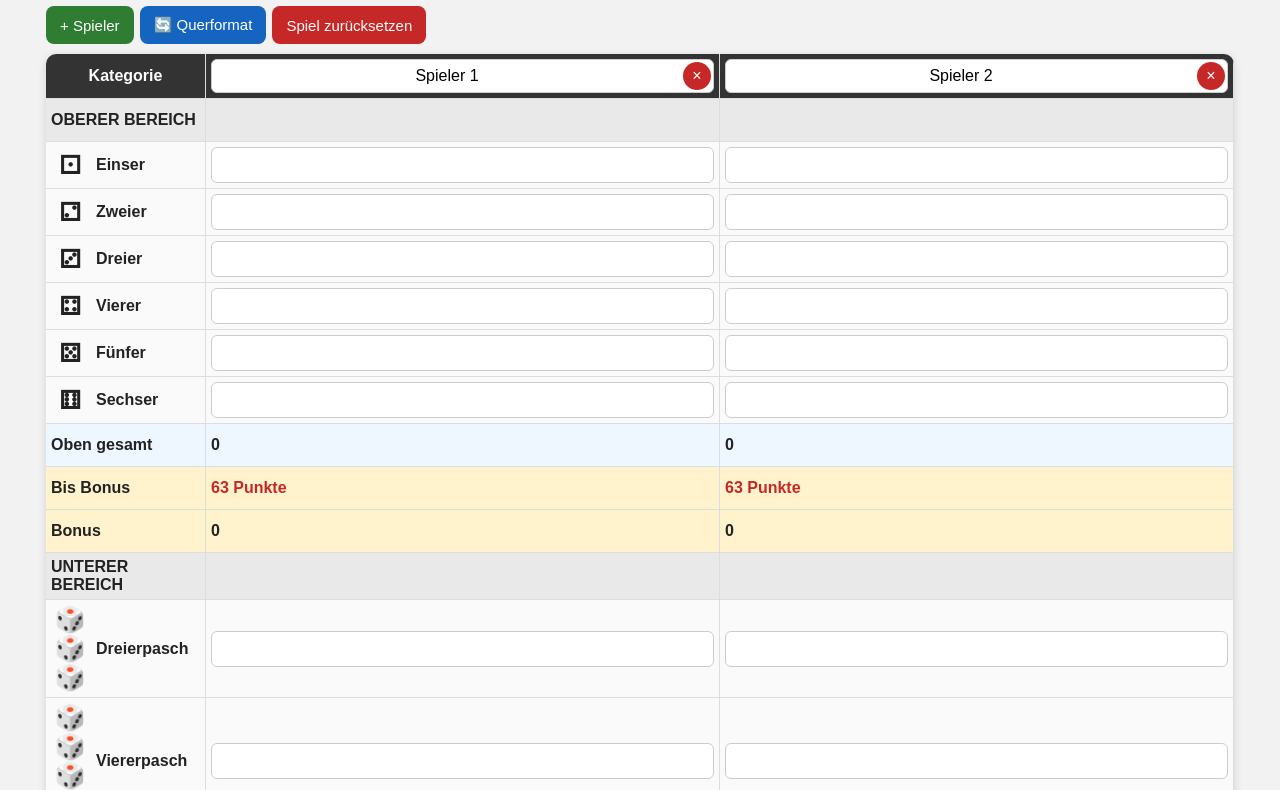
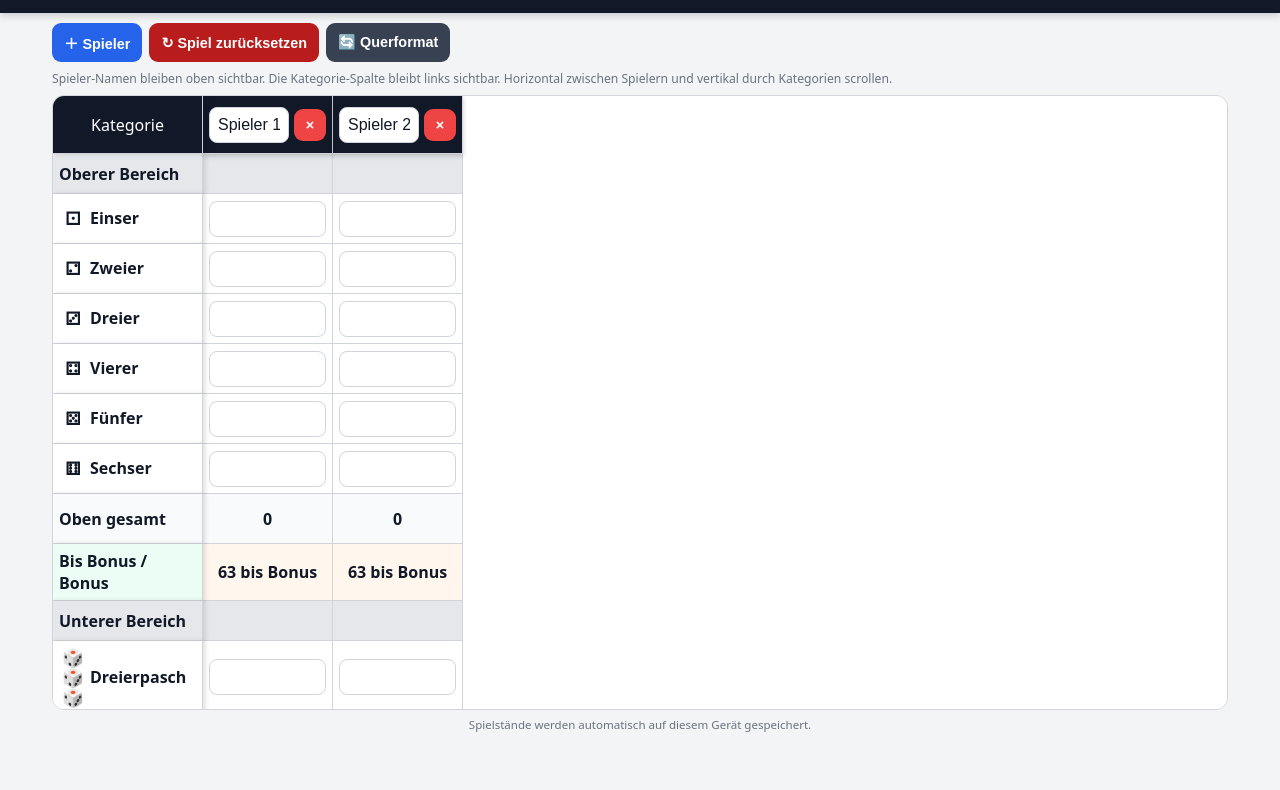
Before and after one commit to IraSeid/KniffelByIra, a plain HTML site: page index.html in a window 1280 px wide. Shown: the part 55-845 px from the top of the page. After the commit the page ends 800 px from the top, so only its background shows below. Drawn offline with Linux system fonts and the light colour scheme.

Commit message:
Add files via upload

```diff
--- a/index.html
+++ b/index.html
@@ -1,90 +1,100 @@
-<!DOCTYPE html>
+<!doctype html>
 <html lang="de">
 <head>
-<meta charset="UTF-8">
-<meta name="viewport" content="width=device-width,initial-scale=1.0">
-<meta name="theme-color" content="#222">
-<meta name="apple-mobile-web-app-capable" content="yes">
-<meta name="apple-mobile-web-app-status-bar-style" content="black">
-<meta name="apple-mobile-web-app-title" content="KniffelByIra">
-<link rel="manifest" href="manifest.json">
+<meta charset="utf-8">
+<meta name="viewport" content="width=device-width,initial-scale=1,viewport-fit=cover">
+<meta name="theme-color" content="#111827">
+<link rel="manifest" href="./manifest.json">
+<link rel="icon" href="./icon.svg" type="image/svg+xml">
 <title>KniffelByIra</title>
 <style>
-*{box-sizing:border-box}
-body{margin:0;font-family:Arial,sans-serif;background:#f2f2f2;color:#222}
-header{background:#222;color:#fff;padding:12px;text-align:center;position:sticky;top:0;z-index:10}
-h1{margin:0;font-size:24px}.sub{font-size:12px;opacity:.7;margin-top:3px}
-.container{padding:10px;max-width:1200px;margin:auto}
-.toolbar{display:flex;flex-wrap:wrap;gap:6px;margin-bottom:10px}
-button{border:0;border-radius:8px;padding:10px 14px;font-size:15px;cursor:pointer;touch-action:manipulation}
-.add{background:#2e7d32;color:#fff}.reset{background:#c62828;color:#fff}.rotate{background:#1565c0;color:#fff}
-.table-wrapper{overflow-x:auto;background:#fff;border-radius:10px;box-shadow:0 2px 8px #0002;-webkit-overflow-scrolling:touch}
-.players{display:grid;min-width:760px}
-.cell{padding:7px;border-right:1px solid #ddd;border-bottom:1px solid #ddd;min-height:50px;display:flex;align-items:center}
-.header{background:#333;color:#fff;font-weight:bold;justify-content:center}
-.category{font-weight:bold;background:#fafafa;gap:7px}.category-icon{font-size:25px;width:38px;min-width:38px;text-align:center}.category-name{line-height:1.1}
-.section{background:#e9e9e9;font-weight:bold}.summary{background:#eef6ff;font-weight:bold}.bonus{background:#fff3cd;font-weight:bold}.total{background:#dff0d8;font-weight:bold}
-input{width:100%;padding:9px;border:1px solid #ccc;border-radius:6px;font-size:16px;text-align:center;background:#fff}
-input:focus{outline:2px solid #1976d2;border-color:#1976d2}.score{font-size:17px}
-.player-header{position:relative;width:100%}.player-name-input{padding-right:38px}
-.remove-player{position:absolute;right:3px;top:50%;transform:translateY(-50%);width:28px;height:28px;padding:0;margin:0;border-radius:50%;background:#c62828;color:#fff;font-size:16px}
-.bonus-reached{color:#2e7d32}.bonus-missing{color:#c62828}
-@media(max-width:600px){h1{font-size:21px}.container{padding:7px}button{font-size:14px;padding:9px 11px}}
-@media(orientation:landscape){header{padding:7px}h1{font-size:20px}.container{padding:6px}.cell{min-height:43px;padding:5px}input{padding:7px}}
+*{box-sizing:border-box;-webkit-tap-highlight-color:transparent}
+:root{--bg:#f3f4f6;--card:#fff;--text:#111827;--muted:#6b7280;--border:#d1d5db;--blue:#2563eb;--header:#111827}
+html,body{margin:0;background:var(--bg);color:var(--text);font-family:system-ui,-apple-system,BlinkMacSystemFont,"Segoe UI",sans-serif}
+body{min-height:100vh}
+header{position:sticky;top:0;z-index:100;background:var(--header);color:#fff;padding:12px 14px;box-shadow:0 2px 8px #0003}
+.header-inner,main{max-width:1200px;margin:auto}
+.title{font-weight:800;font-size:1.2rem}.subtitle{font-size:.75rem;opacity:.7}
+main{padding:10px 12px}
+.toolbar{display:flex;flex-wrap:wrap;gap:7px;margin-bottom:8px}
+button{border:0;border-radius:9px;padding:9px 12px;font-weight:700;font-size:.9rem;background:var(--blue);color:#fff}
+button.secondary{background:#374151}button.danger{background:#b91c1c}
+.hint{font-size:.76rem;color:var(--muted);margin:0 0 8px}
+.table-wrapper{overflow:auto;-webkit-overflow-scrolling:touch;height:calc(100vh - 185px);height:calc(100dvh - 185px);min-height:300px;border:1px solid var(--border);border-radius:12px;background:#fff;overscroll-behavior:contain}
+.players{display:grid;grid-template-columns:150px repeat(var(--player-count),130px);width:max-content;min-width:calc(150px + var(--player-count)*130px)}
+.cell{min-height:50px;padding:6px;border-right:1px solid var(--border);border-bottom:1px solid var(--border);background:#fff;display:flex;align-items:center}
+.sticky-top{position:sticky;top:0;z-index:20;background:var(--header);color:#fff;box-shadow:0 2px 5px #0003}
+.sticky-left{position:sticky;left:0;z-index:10;background:#fff;box-shadow:2px 0 5px #0002}
+.corner{z-index:40!important;background:var(--header);color:#fff}
+.header-cell{min-height:58px;justify-content:center}
+.category{font-weight:700;line-height:1.15}.category-icon{display:inline-block;width:28px;text-align:center;margin-right:3px;font-size:1.1rem}
+.section{background:#e5e7eb;font-weight:800;min-height:40px}.sticky-left.section{background:#e5e7eb}
+.summary{font-weight:700;background:#f9fafb}.sticky-left.summary{background:#f9fafb}
+.bonus{font-weight:800;background:#ecfdf5}.sticky-left.bonus{background:#ecfdf5}
+.bonus.missing{background:#fff7ed}.sticky-left.bonus.missing{background:#fff7ed}
+.total{font-weight:900;background:#dbeafe}.sticky-left.total{background:#dbeafe}
+input{width:100%;min-width:0;border:1px solid var(--border);border-radius:8px;padding:8px;font-size:1rem;background:#fff;color:var(--text);outline:none}
+input:focus{border-color:var(--blue);box-shadow:0 0 0 2px #2563eb26}
+input[type=number]{text-align:center;font-weight:700;appearance:textfield;-moz-appearance:textfield}
+input[type=number]::-webkit-inner-spin-button,input[type=number]::-webkit-outer-spin-button{-webkit-appearance:none;margin:0}
+.name-remove{display:flex;gap:5px;width:100%;align-items:center}.name-remove input{flex:1}
+.remove-player{width:32px;height:32px;padding:0;background:#ef4444}
+.fixed-score{width:100%;min-height:36px;border:1px solid var(--border);border-radius:8px;background:#fff;display:flex;align-items:center;justify-content:center;font-weight:800;cursor:pointer}
+.fixed-score.empty{color:var(--muted);font-weight:500}.fixed-score.failed{color:#b91c1c;background:#fef2f2}
+.footer-note{text-align:center;color:var(--muted);font-size:.72rem;margin-top:7px}
+@media(orientation:landscape) and (max-height:600px){.table-wrapper{height:calc(100vh - 125px);height:calc(100dvh - 125px)}header{padding:7px 12px}.subtitle{display:none}}
 </style>
 </head>
 <body>
-<header><h1>🎲 KniffelByIra</h1><div class="sub">Deine digitale Kniffel-Tabelle</div></header>
-<div class="container">
+<header><div class="header-inner"><div class="title">🎲 KniffelByIra</div><div class="subtitle">Punktetabelle</div></div></header>
+<main>
 <div class="toolbar">
-<button class="add" onclick="addPlayer()">+ Spieler</button>
-<button class="rotate" onclick="toggleLandscape()">🔄 Querformat</button>
-<button class="reset" onclick="resetGame()">Spiel zurücksetzen</button>
+<button id="addPlayerBtn">＋ Spieler</button>
+<button id="resetBtn" class="danger">↻ Spiel zurücksetzen</button>
+<button id="landscapeBtn" class="secondary">🔄 Querformat</button>
 </div>
-<div class="table-wrapper"><div class="players" id="scoreTable"></div></div>
-</div>
+<p class="hint">Spieler-Namen bleiben oben sichtbar. Die Kategorie-Spalte bleibt links sichtbar. Horizontal zwischen Spielern und vertikal durch Kategorien scrollen.</p>
+<div class="table-wrapper" id="tableWrapper"><div class="players" id="playersGrid"></div></div>
+<div class="footer-note">Spielstände werden automatisch auf diesem Gerät gespeichert.</div>
+</main>
 <script>
-const upperCategories=[
-{name:"Einser",multiplier:1,icon:"⚀"},{name:"Zweier",multiplier:2,icon:"⚁"},
-{name:"Dreier",multiplier:3,icon:"⚂"},{name:"Vierer",multiplier:4,icon:"⚃"},
-{name:"Fünfer",multiplier:5,icon:"⚄"},{name:"Sechser",multiplier:6,icon:"⚅"}];
-const lowerCategories=[
-{name:"Dreierpasch",icon:"🎲🎲🎲"},{name:"Viererpasch",icon:"🎲🎲🎲🎲"},
-{name:"Full House",icon:"🏠"},{name:"Kleine Straße",icon:"➖➖➖➖"},
-{name:"Große Straße",icon:"🔢"},{name:"Kniffel",icon:"🎲✨"},{name:"Chance",icon:"🍀"}];
-let players=JSON.parse(localStorage.getItem("kniffelPlayers"))||[
-{name:"Spieler 1",scores:{}},{name:"Spieler 2",scores:{}}];
-function save(){localStorage.setItem("kniffelPlayers",JSON.stringify(players))}
-function createCell(text,cls){const c=document.createElement("div");c.className=cls;c.textContent=text;return c}
-function addSectionRow(text,table){table.appendChild(createCell(text,"cell section"));players.forEach(()=>table.appendChild(createCell("","cell section")))}
-function createCategoryCell(icon,name){const c=createCell("","cell category");const i=document.createElement("span");i.className="category-icon";i.textContent=icon;const n=document.createElement("span");n.className="category-name";n.textContent=name;c.append(i,n);return c}
-function calculateUpperTotal(p){return upperCategories.reduce((t,c)=>t+(Number(p.scores[c.name])||0),0)}
-function calculateBonus(p){return calculateUpperTotal(p)>=63?35:0}
-function calculateTotal(p){let t=calculateUpperTotal(p)+calculateBonus(p);lowerCategories.forEach(c=>t+=Number(p.scores[c.name])||0);return t}
-function createBonusCell(p){const total=calculateUpperTotal(p),c=createCell("","cell bonus calculation-bonus-missing");if(total>=63){c.textContent="✓ Bonus erreicht";c.classList.add("bonus-reached")}else{c.textContent=`${63-total} Punkte`;c.classList.add("bonus-missing")}return c}
-function render(){
-const table=document.getElementById("scoreTable");
-table.style.gridTemplateColumns=`160px repeat(${players.length},minmax(100px,1fr))`;table.innerHTML="";
-table.appendChild(createCell("Kategorie","cell header"));
-players.forEach((p,index)=>{const cell=createCell("","cell header"),w=document.createElement("div");w.className="player-header";const input=document.createElement("input");input.className="player-name-input";input.value=p.name;input.placeholder="Name";input.addEventListener("input",()=>{players[index].name=input.value;save()});const b=document.createElement("button");b.className="remove-player";b.textContent="×";b.title="Spieler entfernen";b.addEventListener("click",()=>removePlayer(index));w.append(input,b);cell.appendChild(w);table.appendChild(cell)});
-addSectionRow("OBERER BEREICH",table);
-upperCategories.forEach(cat=>{table.appendChild(createCategoryCell(cat.icon,cat.name));players.forEach(p=>{const cell=createCell("","cell category"),input=document.createElement("input");input.type="number";input.min="0";input.max=cat.multiplier*6;input.className="score";input.value=p.scores[cat.name]??"";input.addEventListener("input",()=>{let v=input.value;if(v==="")delete p.scores[cat.name];else{v=Math.max(0,Math.min(Number(v),cat.multiplier*6));input.value=v;p.scores[cat.name]=v}save();updateCalculations()});cell.appendChild(input);table.appendChild(cell)})});
-table.appendChild(createCell("Oben gesamt","cell summary"));players.forEach(p=>table.appendChild(createCell(calculateUpperTotal(p),"cell summary calculation-upper")));
-table.appendChild(createCell("Bis Bonus","cell bonus"));players.forEach(p=>table.appendChild(createBonusCell(p)));
-table.appendChild(createCell("Bonus","cell bonus"));players.forEach(p=>table.appendChild(createCell(calculateBonus(p),"cell bonus calculation-bonus")));
-addSectionRow("UNTERER BEREICH",table);
-lowerCategories.forEach(cat=>{table.appendChild(createCategoryCell(cat.icon,cat.name));players.forEach(p=>{const cell=createCell("","cell category"),input=document.createElement("input");input.type="number";input.min="0";input.className="score";input.value=p.scores[cat.name]??"";input.addEventListener("input",()=>{if(input.value==="")delete p.scores[cat.name];else p.scores[cat.name]=Math.max(0,Number(input.value));save();updateCalculations()});cell.appendChild(input);table.appendChild(cell)})});
-table.appendChild(createCell("Gesamt","cell total"));players.forEach(p=>table.appendChild(createCell(calculateTotal(p),"cell total calculation-total")));
-}
-function updateCalculations(){
-const upper=document.querySelectorAll(".calculation-upper"),bonus=document.querySelectorAll(".calculation-bonus"),missing=document.querySelectorAll(".calculation-bonus-missing"),total=document.querySelectorAll(".calculation-total");
-players.forEach((p,i)=>{if(upper[i])upper[i].textContent=calculateUpperTotal(p);if(bonus[i])bonus[i].textContent=calculateBonus(p);if(missing[i]){const t=calculateUpperTotal(p);missing[i].textContent=t>=63?"✓ Bonus erreicht":`${63-t} Punkte`;missing[i].classList.toggle("bonus-reached",t>=63);missing[i].classList.toggle("bonus-missing",t<63)}if(total[i])total[i].textContent=calculateTotal(p)})
-}
-function addPlayer(){if(players.length>=6){alert("Maximal 6 Spieler.");return}players.push({name:`Spieler ${players.length+1}`,scores:{}});save();render()}
-function removePlayer(index){if(players.length<=1){alert("Mindestens ein Spieler muss vorhanden sein.");return}const name=players[index].name||`Spieler ${index+1}`;if(confirm(`Möchtest du "${name}" wirklich entfernen?`)){players.splice(index,1);save();render()}}
-function resetGame(){if(!confirm("Möchtest du wirklich alle Punkte zurücksetzen?"))return;players.forEach(p=>p.scores={});save();render()}
-async function toggleLandscape(){document.body.classList.toggle("landscape");const active=document.body.classList.contains("landscape");if(screen.orientation?.lock){try{active?await screen.orientation.lock("landscape"):screen.orientation.unlock()}catch(e){}}}
-if("serviceWorker" in navigator){window.addEventListener("load",()=>navigator.serviceWorker.register("service-worker.js"))}
+const STORAGE_KEY="kniffelbyira-v2";
+const upper=[
+{key:"ones",label:"Einser",icon:"⚀",max:6},{key:"twos",label:"Zweier",icon:"⚁",max:12},
+{key:"threes",label:"Dreier",icon:"⚂",max:18},{key:"fours",label:"Vierer",icon:"⚃",max:24},
+{key:"fives",label:"Fünfer",icon:"⚄",max:30},{key:"sixes",label:"Sechser",icon:"⚅",max:36}];
+const lower=[
+{key:"threeKind",label:"Dreierpasch",icon:"🎲🎲🎲",type:"number"},
+{key:"fourKind",label:"Viererpasch",icon:"🎲🎲🎲🎲",type:"number"},
+{key:"fullHouse",label:"Full House",icon:"🏠",fixed:25},
+{key:"smallStraight",label:"Kleine Straße",icon:"➖➖➖➖",fixed:30},
+{key:"largeStraight",label:"Große Straße",icon:"🔢",fixed:40},
+{key:"kniffel",label:"Kniffel",icon:"🎲✨",fixed:50},
+{key:"chance",label:"Chance",icon:"🍀",type:"number"}];
+const keys=[...upper,...lower].map(x=>x.key);
+function player(name){let scores={};keys.forEach(k=>scores[k]="");return{name,scores}}
+function defaultState(){return{players:[player("Spieler 1"),player("Spieler 2")]}}
+function load(){try{const s=JSON.parse(localStorage.getItem(STORAGE_KEY));if(s&&Array.isArray(s.players)&&s.players.length){s.players.forEach(p=>{p.scores=p.scores||{};keys.forEach(k=>{if(p.scores[k]===undefined)p.scores[k]=""})});return s}}catch(e){}return defaultState()}
+let state=load();
+function save(){localStorage.setItem(STORAGE_KEY,JSON.stringify(state))}
+function upperTotal(p){return upper.reduce((n,c)=>n+(Number.isFinite(Number(p.scores[c.key]))?Number(p.scores[c.key]):0),0)}
+function lowerTotal(p){return lower.reduce((n,c)=>{let v=p.scores[c.key];return n+(v===""||v==="X"?0:(Number.isFinite(Number(v))?Number(v):0))},0)}
+function bonus(p){return upperTotal(p)>=63?35:0}
+function total(p){return upperTotal(p)+bonus(p)+lowerTotal(p)}
+function cell(cls=""){let d=document.createElement("div");d.className="cell "+cls;return d}
+function category(grid,c){let d=cell("category sticky-left");d.innerHTML='<span class="category-icon">'+c.icon+'</span><span>'+c.label+'</span>';grid.appendChild(d)}
+function upperInput(grid,pi,c){let d=cell(),i=document.createElement("input");i.type="number";i.inputMode="numeric";i.min=0;i.max=c.max;i.step=1;i.value=state.players[pi].scores[c.key];i.oninput=()=>{let v=i.value;if(v==="")state.players[pi].scores[c.key]="";else{v=Math.max(0,Math.min(c.max,Math.floor(Number(v)||0)));state.players[pi].scores[c.key]=String(v);i.value=v}update()};d.appendChild(i);grid.appendChild(d)}
+function numberInput(grid,pi,c){let d=cell(),i=document.createElement("input");i.type="number";i.inputMode="numeric";i.min=0;i.step=1;i.value=state.players[pi].scores[c.key];i.oninput=()=>{let v=i.value;state.players[pi].scores[c.key]=v===""?"":String(Math.max(0,Math.floor(Number(v)||0)));update()};d.appendChild(i);grid.appendChild(d)}
+function fixed(grid,pi,c){let d=cell(),b=document.createElement("div");b.className="fixed-score";let v=state.players[pi].scores[c.key];if(v===""||v===undefined){b.textContent="–";b.classList.add("empty")}else if(v==="X"){b.textContent="✕";b.classList.add("failed")}else b.textContent=c.fixed;b.onclick=()=>{let x=state.players[pi].scores[c.key];state.players[pi].scores[c.key]=x===""?String(c.fixed):(x===String(c.fixed)?"X":"");render(true)};d.appendChild(b);grid.appendChild(d)}
+function section(grid,text){let d=cell("section sticky-left");d.textContent=text;grid.appendChild(d);state.players.forEach(()=>grid.appendChild(cell("section")))}
+function summary(grid,label,type,cls){let d=cell(cls+" sticky-left");d.textContent=label;grid.appendChild(d);state.players.forEach((p,pi)=>{let x=cell(cls);x.style.justifyContent="center";if(type==="upper"){x.dataset.upper=pi;x.textContent=upperTotal(p)}if(type==="bonus"){x.dataset.bonus=pi;let u=upperTotal(p);x.textContent=u>=63?"✓ Bonus erreicht · +35":(63-u)+" bis Bonus";if(u<63)x.classList.add("missing")}if(type==="lower"){x.dataset.lower=pi;x.textContent=lowerTotal(p)}if(type==="total"){x.dataset.total=pi;x.textContent=total(p)}grid.appendChild(x)})}
+function header(grid){let c=cell("header-cell sticky-top sticky-left corner");c.textContent="Kategorie";grid.appendChild(c);state.players.forEach((p,pi)=>{let d=cell("header-cell sticky-top"),wrap=document.createElement("div");wrap.className="name-remove";let i=document.createElement("input");i.type="text";i.maxLength=24;i.value=p.name;i.oninput=()=>{state.players[pi].name=i.value;save()};wrap.appendChild(i);if(state.players.length>1){let r=document.createElement("button");r.className="remove-player";r.textContent="×";r.onclick=()=>{if(confirm('"'+p.name+'" wirklich entfernen?')){state.players.splice(pi,1);save();render()}};wrap.appendChild(r)}d.appendChild(wrap);grid.appendChild(d)})}
+function update(){state.players.forEach((p,pi)=>{let u=document.querySelector('[data-upper="'+pi+'"]'),b=document.querySelector('[data-bonus="'+pi+'"]'),l=document.querySelector('[data-lower="'+pi+'"]'),t=document.querySelector('[data-total="'+pi+'"]');if(u)u.textContent=upperTotal(p);if(b){let n=upperTotal(p);b.textContent=n>=63?"✓ Bonus erreicht · +35":(63-n)+" bis Bonus";b.classList.toggle("missing",n<63)}if(l)l.textContent=lowerTotal(p);if(t)t.textContent=total(p)});save()}
+function render(keep=false){let w=document.getElementById("tableWrapper"),sl=keep?w.scrollLeft:0,st=keep?w.scrollTop:0,g=document.getElementById("playersGrid");g.innerHTML="";g.style.setProperty("--player-count",state.players.length);header(g);section(g,"Oberer Bereich");upper.forEach(c=>{category(g,c);state.players.forEach((p,pi)=>upperInput(g,pi,c))});summary(g,"Oben gesamt","upper","summary");summary(g,"Bis Bonus / Bonus","bonus","bonus");section(g,"Unterer Bereich");lower.forEach(c=>{category(g,c);state.players.forEach((p,pi)=>c.fixed!==undefined?fixed(g,pi,c):numberInput(g,pi,c))});summary(g,"Unten gesamt","lower","summary");summary(g,"GESAMT","total","total");update();if(keep)requestAnimationFrame(()=>{w.scrollLeft=sl;w.scrollTop=st})}
+document.getElementById("addPlayerBtn").onclick=()=>{if(state.players.length>=6)return alert("Maximal 6 Spieler sind möglich.");state.players.push(player("Spieler "+(state.players.length+1)));save();render()};
+document.getElementById("resetBtn").onclick=()=>{if(confirm("Das komplette Spiel wirklich zurücksetzen?")){state=defaultState();save();render()}};
+document.getElementById("landscapeBtn").onclick=async()=>{try{await screen.orientation.lock("landscape")}catch(e){alert("Bitte das Handy manuell ins Querformat drehen.")}};
+if("serviceWorker"in navigator)window.addEventListener("load",()=>navigator.serviceWorker.register("./service-worker.js").catch(()=>{}));
 render();
 </script>
 </body>
```
Also changed, not shown: service-worker.js (+5 -33 lines).
